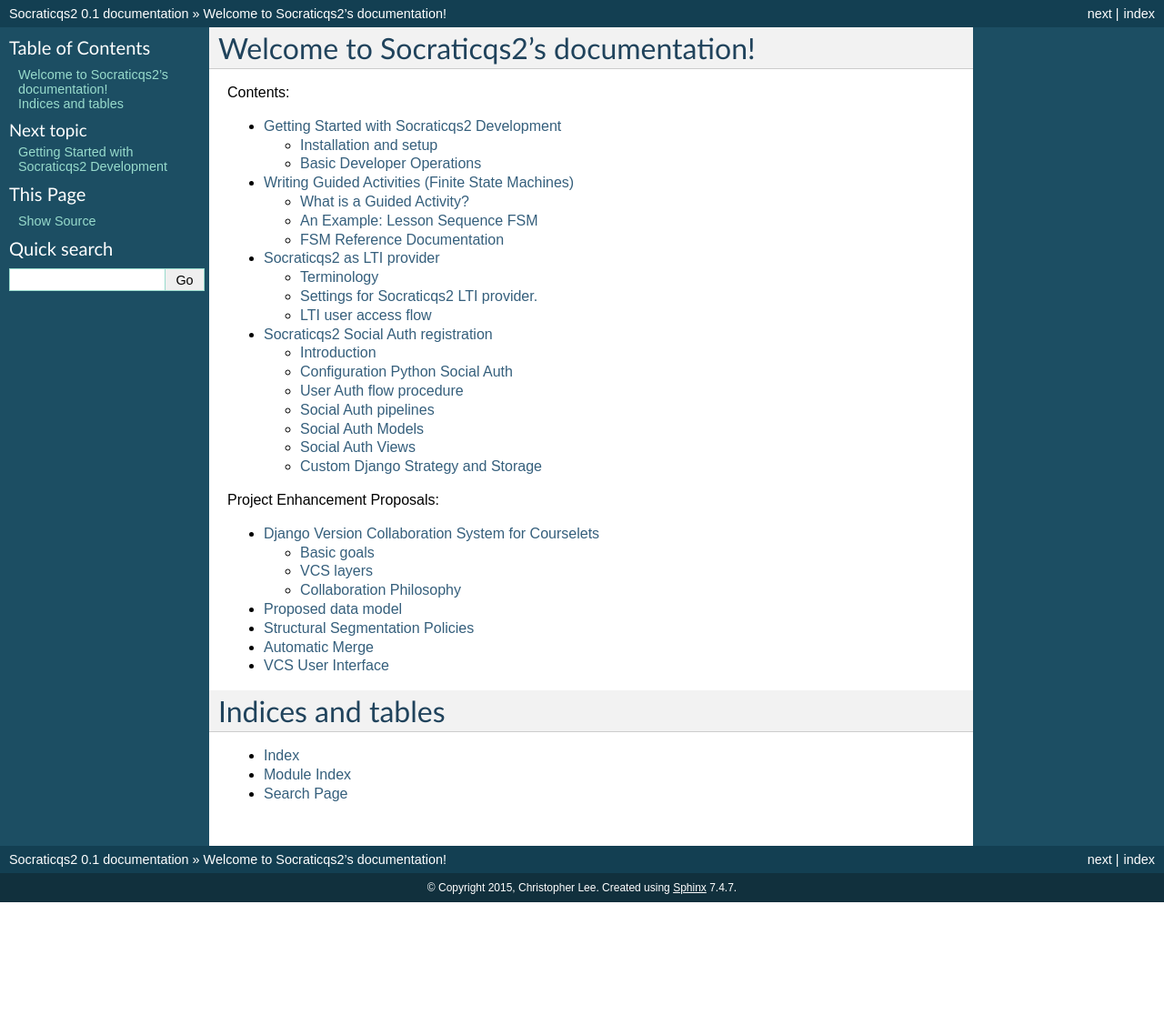
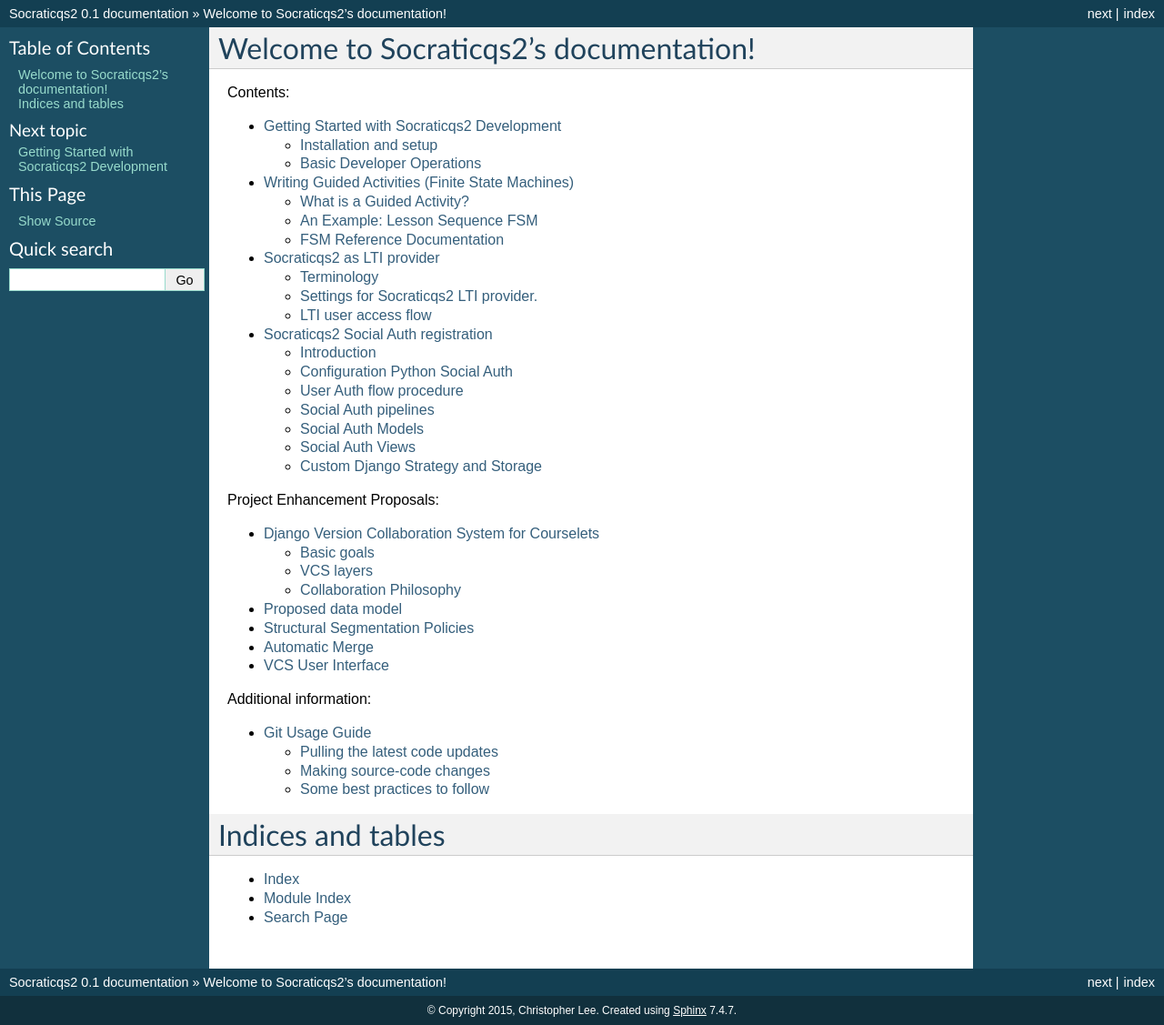
Before and after one commit to cjlee112/socraticqs2, a Sphinx documentation site: the page built from doc/index.rst, in a window 1280 px wide. Shown: the whole page at 91% size. Built offline with Sphinx 7.4.7, drawn with Linux system fonts in a browser that asks for light colours; before the commit the page ends 992 px from its top, so only the background shows below that.

```diff
--- a/doc/gitguide.rst
+++ b/doc/gitguide.rst
@@ -128,7 +128,7 @@ changes you want.
 See a Git tutorial to learn more about all its great capabilities.
 
 Some best practices to follow
-+++++++++++++++++++++++++++++++
+................................
 
 * don't push "junk" commits to your public (GitHub) repository.
   Instead clean up your branch to get rid of unwanted commits
--- a/doc/index.rst
+++ b/doc/index.rst
@@ -24,6 +24,13 @@ Project Enhancement Proposals:
 
    pep/*
 
+Additional information:
+
+.. toctree::
+   :maxdepth: 2
+
+   gitguide
+
 Indices and tables
 ==================
 
```
